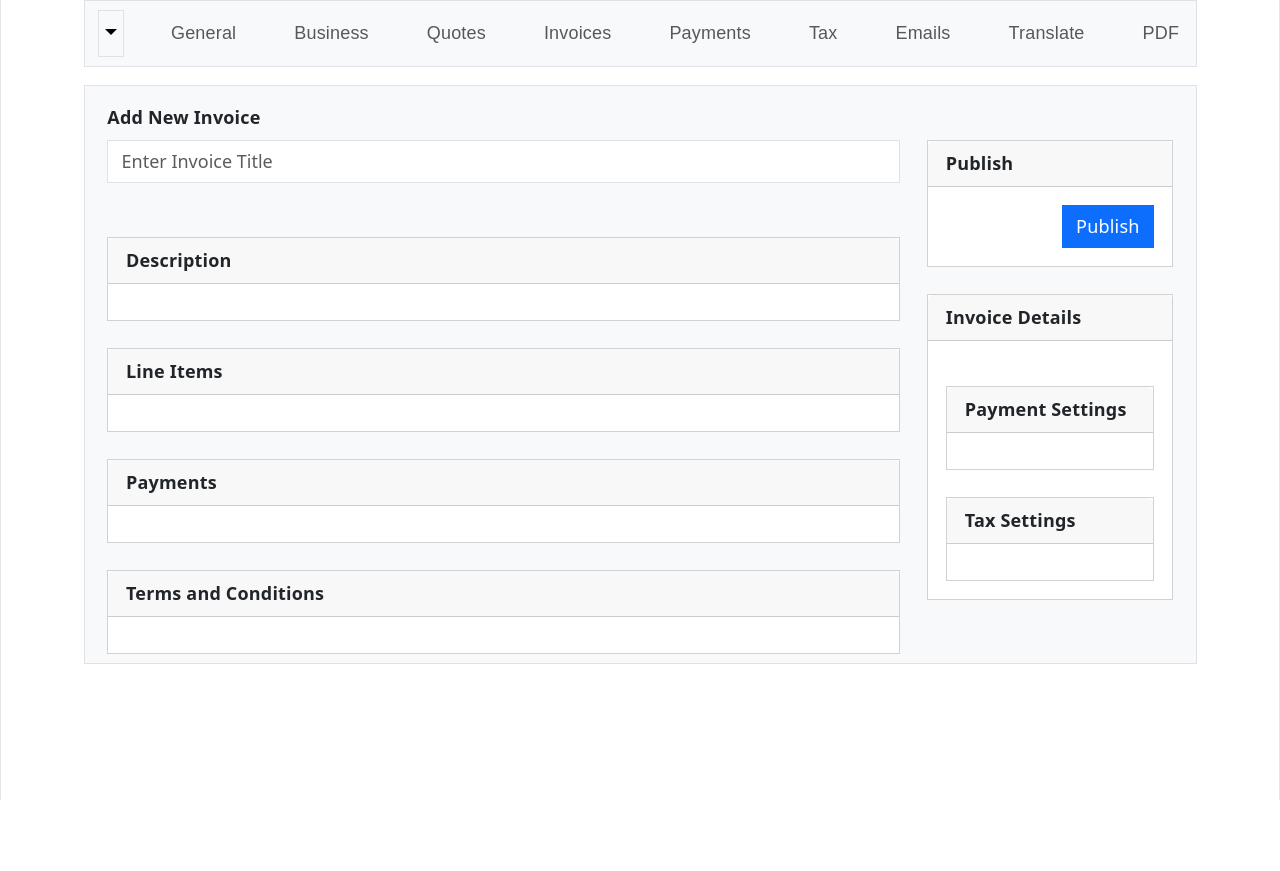
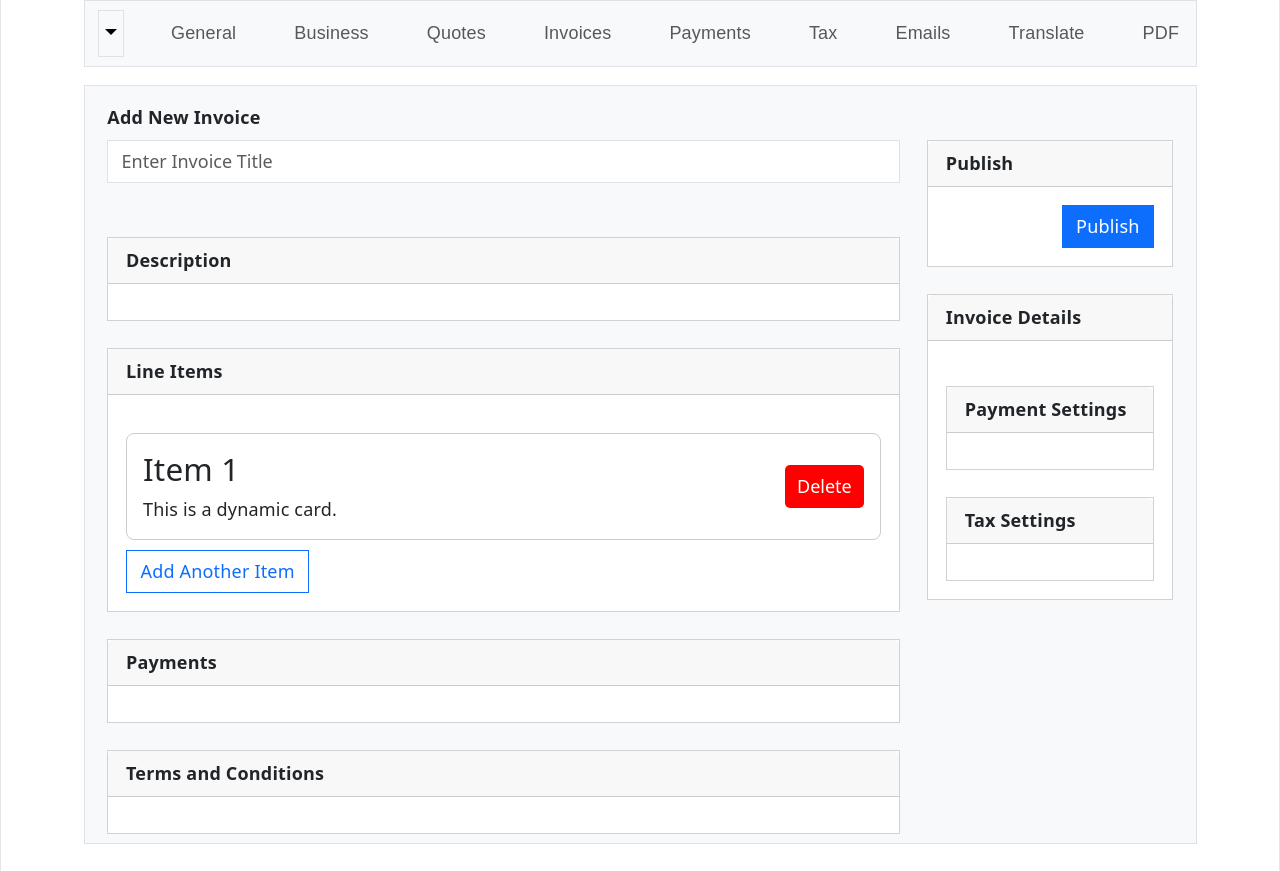
Before and after one commit to thiyari/UltraKey, a React (Vite) app in the folder FrontEnd/: page /new-invoice in a window 1280 px wide. Before the commit the page ends 800 px from the top, so only its background shows below. Built offline with nearby package versions, Linux system fonts and the light colour scheme.

Commit message:
update cards dynamically

```diff
--- a/FrontEnd/src/Components/Invoices/LineItems.jsx
+++ b/FrontEnd/src/Components/Invoices/LineItems.jsx
@@ -0,0 +1,44 @@
+import React from 'react'
+
+const LineItems = ({cards, deleteCard}) => {
+  return (
+      <div style={{ marginTop: "20px" }}>
+
+        {cards.map((card) => (
+          <div
+            key={card.id}
+            style={{
+              border: "1px solid #ccc",
+              padding: "16px",
+              marginBottom: "10px",
+              borderRadius: "8px",
+              display: "flex",
+              justifyContent: "space-between",
+              alignItems: "center",
+            }}
+          >
+            <div>
+              <h3>{card.title}</h3>
+              <p>This is a dynamic card.</p>
+            </div>
+
+            <button
+              onClick={() => deleteCard(card.id)}
+              style={{
+                background: "red",
+                color: "white",
+                border: "none",
+                padding: "8px 12px",
+                borderRadius: "5px",
+                cursor: "pointer",
+              }}
+            >
+              Delete
+            </button>
+          </div>
+        ))}
+      </div>
+  )
+}
+
+export default LineItems
--- a/FrontEnd/src/Components/Invoices/NewInvoice.jsx
+++ b/FrontEnd/src/Components/Invoices/NewInvoice.jsx
@@ -1,6 +1,26 @@
-import React from 'react'
+import React, {useState} from 'react'
+import LineItems from './LineItems';
 
 const NewInvoice = () => {
+  const [cards, setCards] = useState([
+    { id: 1, title: "Item 1" },
+  ]);
+  // Add new card
+  const addLineItem = () => {
+    const newCard = {
+      id: Date.now(),
+      title: `Item ${cards.length + 1}`,
+    };
+
+    setCards([...cards, newCard]);
+  };
+
+  // Delete card
+  const deleteLineItem = (id) => {
+    const updatedCards = cards.filter((card) => card.id !== id);
+    setCards(updatedCards);
+  };
+
   return (
     <div className='container'>
       <div className='row mt-3 p-2 border' style={{backgroundColor: "#f8f9fb"}}>
@@ -14,64 +34,66 @@ const NewInvoice = () => {
                         placeholder='Enter Invoice Title'
                         required
                         />
-                    <div class="card text rounded-0 mt-5">
-                        <div class="card-header" align="left">
+                    <div className="card text rounded-0 mt-5">
+                        <div className="card-header" align="left">
                           <strong>Description</strong>
                         </div>
-                        <div class="card-body" align="left">
+                        <div className="card-body" align="left">
                         </div>
                     </div>
-                    <div class="card text rounded-0 mt-4">
-                        <div class="card-header" align="left">
+                    <div className="card text rounded-0 mt-4">
+                        <div className="card-header" align="left">
                           <strong>Line Items</strong>
                         </div>
-                        <div class="card-body" align="left">
+                        <div className="card-body" align="left">
+                          <LineItems cards={cards} deleteCard={deleteLineItem}/>
+                          <a className='btn btn-outline-primary rounded-0' onClick={addLineItem}>Add Another Item</a>
                         </div>
                     </div>
-                    <div class="card text rounded-0 mt-4">
-                        <div class="card-header" align="left">
+                    <div className="card text rounded-0 mt-4">
+                        <div className="card-header" align="left">
                           <strong>Payments</strong>
                         </div>
-                        <div class="card-body" align="left">
+                        <div className="card-body" align="left">
                         </div>
                     </div>
-                    <div class="card text rounded-0 mt-4">
-                        <div class="card-header" align="left">
+                    <div className="card text rounded-0 mt-4">
+                        <div className="card-header" align="left">
                           <strong>Terms and Conditions</strong>
                         </div>
-                        <div class="card-body" align="left">
+                        <div className="card-body" align="left">
                         </div>
                     </div>
                 </div>
         </div>
         </div>
         <div className='col-sm-3'>
-          <div class="card text rounded-0">
-            <div class="card-header" align="left">
+          <div className="card text rounded-0">
+            <div className="card-header" align="left">
               <strong>Publish</strong>
             </div>
-            <div class="card-body" align="right">
-              <a href="#" class="btn btn-primary rounded-0">Publish</a>
+            <div className="card-body" align="right">
+              <a href="#" className="btn btn-primary rounded-0">Publish</a>
             </div>
           </div>
-          <div class="card mt-4 text rounded-0">
-            <div class="card-header" align="left">
+          <div className="card mt-4 text rounded-0">
+            <div className="card-header" align="left">
               <strong>Invoice Details</strong>
             </div>
-            <div class="card-body" align="left">
+            <div className="card-body" align="left">
               {/* sub parts*/}
-                <div class="card mt-4 text rounded-0">
-                  <div class="card-header" align="left">
+                <div className="card mt-4 text rounded-0">
+                  <div className="card-header" align="left">
                     <strong>Payment Settings</strong>
                   </div>
-                  <div class="card-body" align="left">
+                  <div className="card-body" align="left">
                   </div>
                 </div>
-                <div class="card mt-4 text rounded-0">
-                  <div class="card-header" align="left">
+                <div className="card mt-4 text rounded-0">
+                  <div className="card-header" align="left">
                     <strong>Tax Settings</strong>
                   </div>
-                  <div class="card-body" align="left">
+                  <div className="card-body" align="left">
                   </div>
                 </div>
             </div>
```
